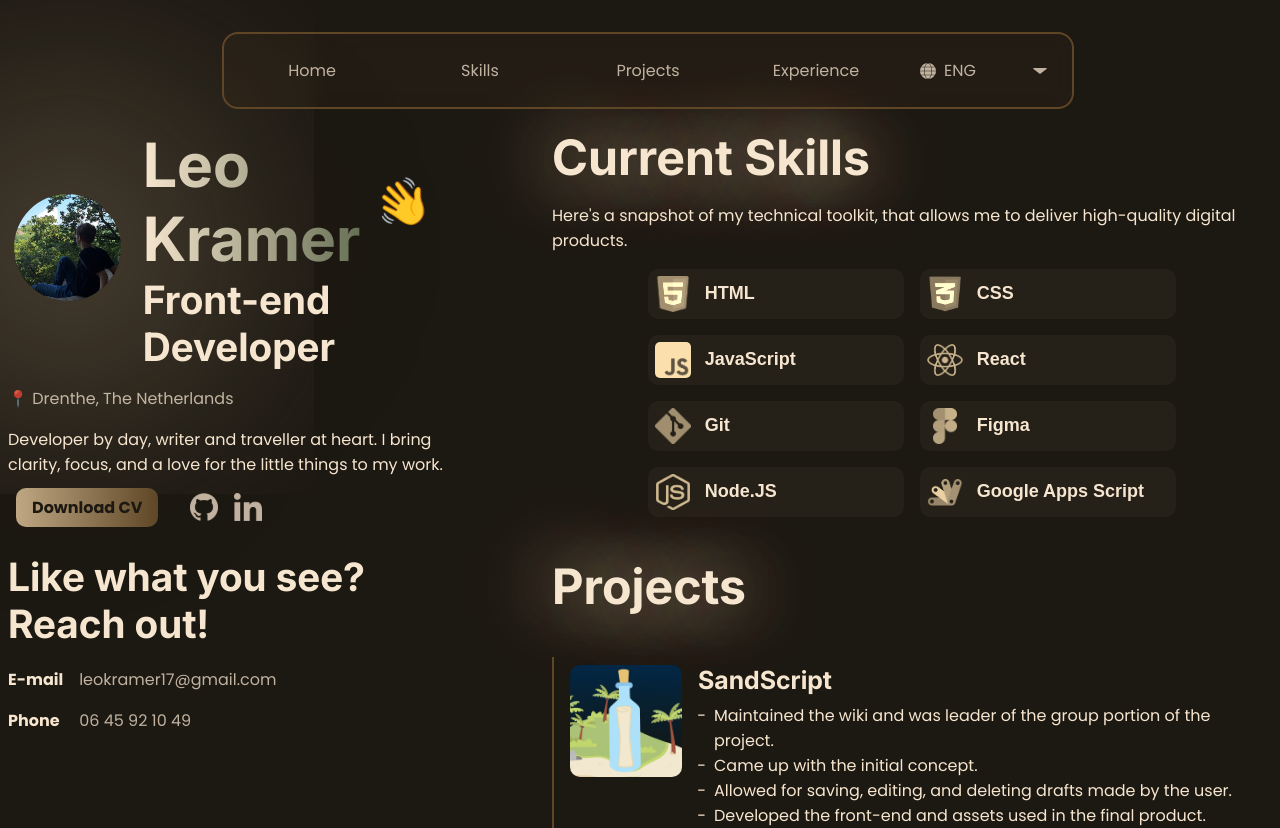
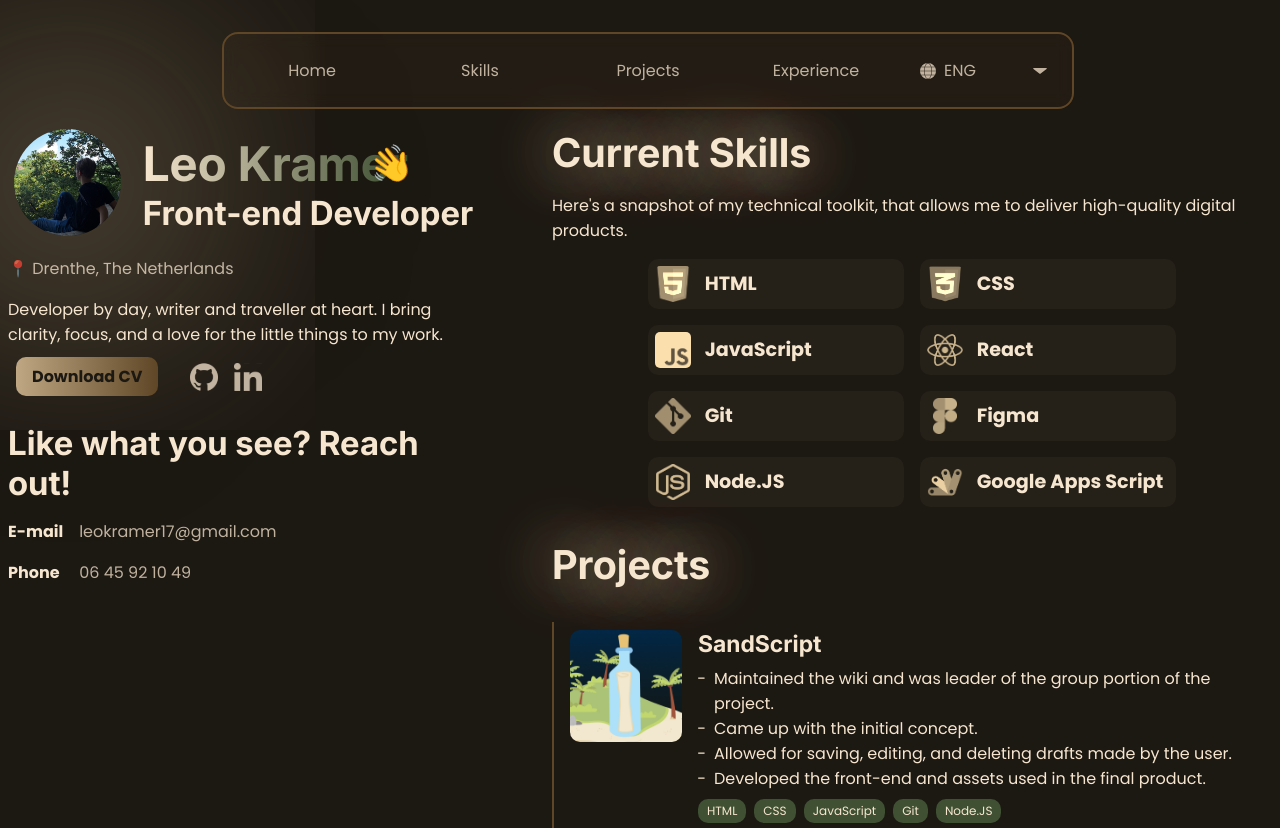
Before and after one commit to leo-kramer/portfolio, a React (Vite) app: page / in a window 1280 px wide. Shown: the top 828 px of the page. Built offline with nearby package versions, Linux system fonts and the light colour scheme.

Commit message:
Update font-sizes

```diff
--- a/src/assets/css/exp-edu.css
+++ b/src/assets/css/exp-edu.css
@@ -34,7 +34,7 @@
 .experience-card > div > div > p,
 .education-card > div > div > p {
 	margin: 0;
-	font-size: 18px;
+	font-size: var(--h6);
 }
 
 .experience-card > div > div > p:last-of-type,
--- a/src/assets/css/index.css
+++ b/src/assets/css/index.css
@@ -62,13 +62,13 @@
 	--background-25: rgba(var(--background-RGB), 0.25);
 
 	/* FONT */
-	--p: 1em;
-	--h6: calc(var(--p) * 1.25);
-	--h5: calc(var(--h6) * 1.25);
-	--h4: calc(var(--h5) * 1.25);
-	--h3: calc(var(--h4) * 1.25);
-	--h2: calc(var(--h3) * 1.25);
-	--h1: calc(var(--h2) * 1.25);
+	--p: 1rem;
+	--h6: calc(var(--p) * 1.2);
+	--h5: calc(var(--h6) * 1.2);
+	--h4: calc(var(--h5) * 1.2);
+	--h3: calc(var(--h4) * 1.2);
+	--h2: calc(var(--h3) * 1.2);
+	--h1: calc(var(--h2) * 1.2);
 
 	--default: "Poppins", system-ui, sans-serif;
 	--headers: "Inter", Avenir, Montserrat, Corbel, "URW Gothic", source-sans-pro,
--- a/src/assets/css/skills.css
+++ b/src/assets/css/skills.css
@@ -72,7 +72,8 @@
 }
 
 .skill-card > button > p {
-	font-size: 18px;
+	font-family: var(--default);
+	font-size: var(--h6);
 	font-weight: bold;
 	color: var(--text);
 }
```
